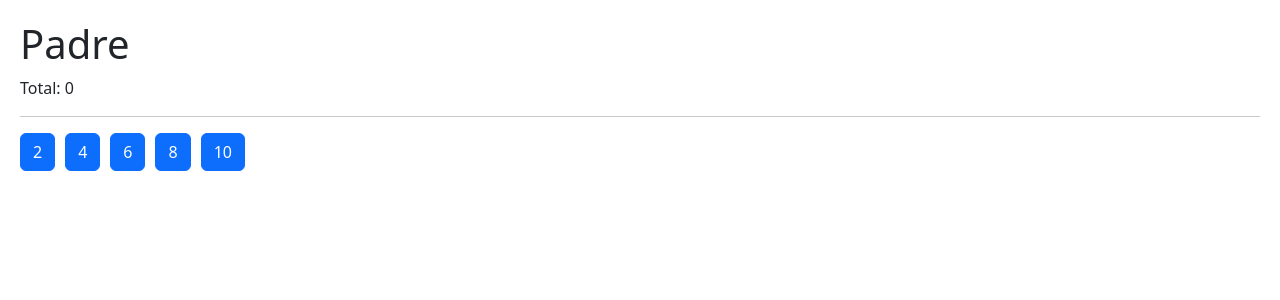
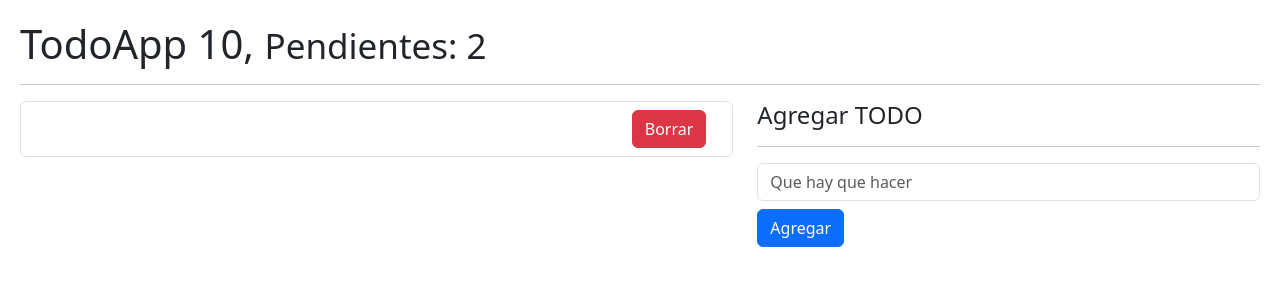
Before and after one commit to Ernest079/React-Hooks, a React (Vite) app: page / in a window 1280 px wide. Shown: the top 300 px of the page. Built offline with nearby package versions, Linux system fonts and the light colour scheme.

Commit message:
MORE HOOKS

```diff
--- /dev/null
+++ b/src/08-useReducer/TodoApp.jsx
@@ -0,0 +1,59 @@
+import { useReducer } from "react";
+import { todoReducer } from "./todoReducer";
+import { TodoList } from "./TodoList";
+
+const initialState = [
+  {
+    id: new Date().getTime(),
+    description: 'Recolectar la piedra del alma',
+    done: false,
+  },
+  {
+    id: new Date().getTime() * 3,
+    description: 'Recolectar la piedra del tiempo',
+    done: false,
+  },
+];
+
+export const TodoApp = () => {
+
+  const [todos, dispatch] = useReducer(todoReducer, initialState)
+
+  // const {id, description} = todos;
+
+  const handleNewTodo = (todo) => {
+    console.log({todo});
+  }
+
+  return (
+    <>
+      <h1>TodoApp 10, <small>Pendientes: 2</small></h1>
+      <hr />
+      <div className="row">
+        <div className="col-7">
+          {/* TodoList */}
+          <TodoList id = {todos.id} description = {todos.description}/>
+          {/* Fin TodoList */}
+        </div>
+        <div className="col-5">
+          <h4>Agregar TODO</h4>
+          <hr />
+          {/* TodoAdd onNewTodo(todo)*/}
+          {/* {id: new Date() ...} */}
+          <form >
+            <input type="text"
+              placeholder="Que hay que hacer"
+              className="form-control"
+            />
+            <button type="submit"
+              className="btn btn-primary mt-2"
+            >
+              Agregar
+            </button>
+          </form>
+          {/* FIn TodoAdd */}
+        </div>
+      </div>
+    </>
+  )
+}
--- /dev/null
+++ b/src/08-useReducer/TodoList.jsx
@@ -0,0 +1,14 @@
+
+export const TodoList = ({id, description}) => {
+  console.log(id, description);
+  return (
+    <>
+      <ul className="list-group ">
+        <li key={id} className="list-group-item d-flex justify-content-between">
+            <span className="align-self-center">{JSON.stringify(description)}</span>
+            <button className="btn btn-danger">Borrar</button>
+          </li>
+      </ul>
+    </>
+  )
+}
--- /dev/null
+++ b/src/08-useReducer/intro-reducer.js
@@ -0,0 +1,30 @@
+
+const initialState = [{
+  id : 1,
+  todo: 'Recolectar piedra del alma',
+  done: false,
+}];
+
+const todoReducer = (state = initialState, action = {}) => {
+  if(action.type === '[TODO] add todo'){
+    return [...state, action.payload];
+  }
+  return state;
+}
+
+let todos = todoReducer();
+
+const newTodo = {
+  id: 2,
+  todo: 'Recolectar piedra del poder',
+  done: false,
+}
+
+const addTodoAction = {
+  type: '[TODO] add todo',
+  payload: newTodo,
+}
+
+todos = todoReducer(todos, addTodoAction);
+
+console.log({state: todos});
--- /dev/null
+++ b/src/08-useReducer/todoReducer.js
@@ -0,0 +1,9 @@
+export const todoReducer = (initialState = [], action) =>  {
+  switch (action.type) {
+    case 'ABC':
+      throw new Error("Action.type = ABC is not implemented");
+
+    default:
+      return initialState;
+  }
+}
--- a/src/main.jsx
+++ b/src/main.jsx
@@ -13,6 +13,8 @@ import { Memorize } from './06-memos/Memorize'
 import { MemoHook } from './06-memos/MemoHook'
 import { CallbackHook } from './06-memos/CallbackHook'
 import { Padre } from './07-tarea-memo/Padre'
+import { TodoApp } from './08-useReducer/TodoApp'
+// import './08-useReducer/intro-reducer';
 
 createRoot(document.getElementById('root')).render(
   <StrictMode>
@@ -27,7 +29,8 @@ createRoot(document.getElementById('root')).render(
     {/* <Memorize/> */}
     {/* <MemoHook/> */}
     {/* <CallbackHook/> */}
-    <Padre/>
+    {/* <Padre/> */}
+    <TodoApp/>
   </StrictMode>
 
 )
```
